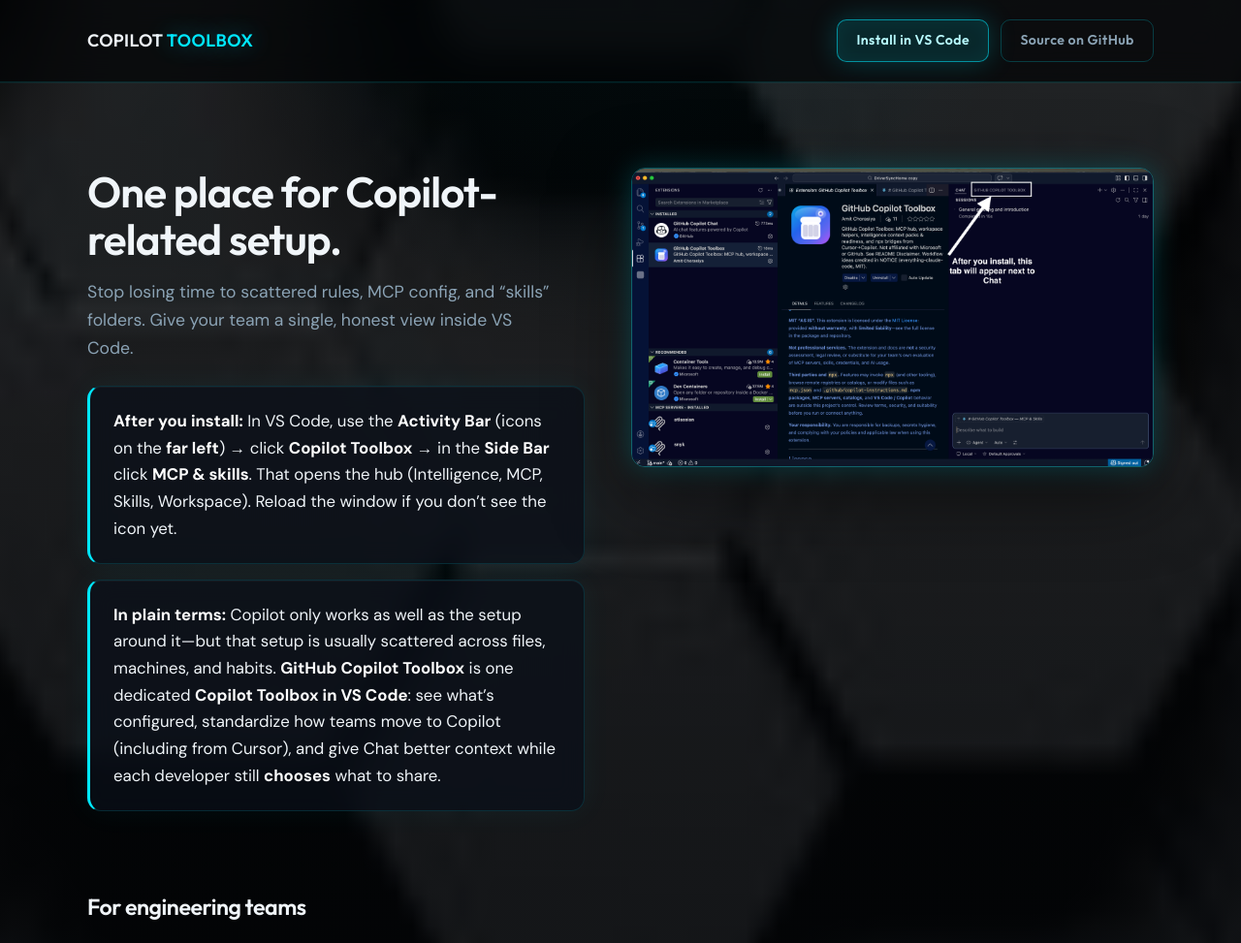
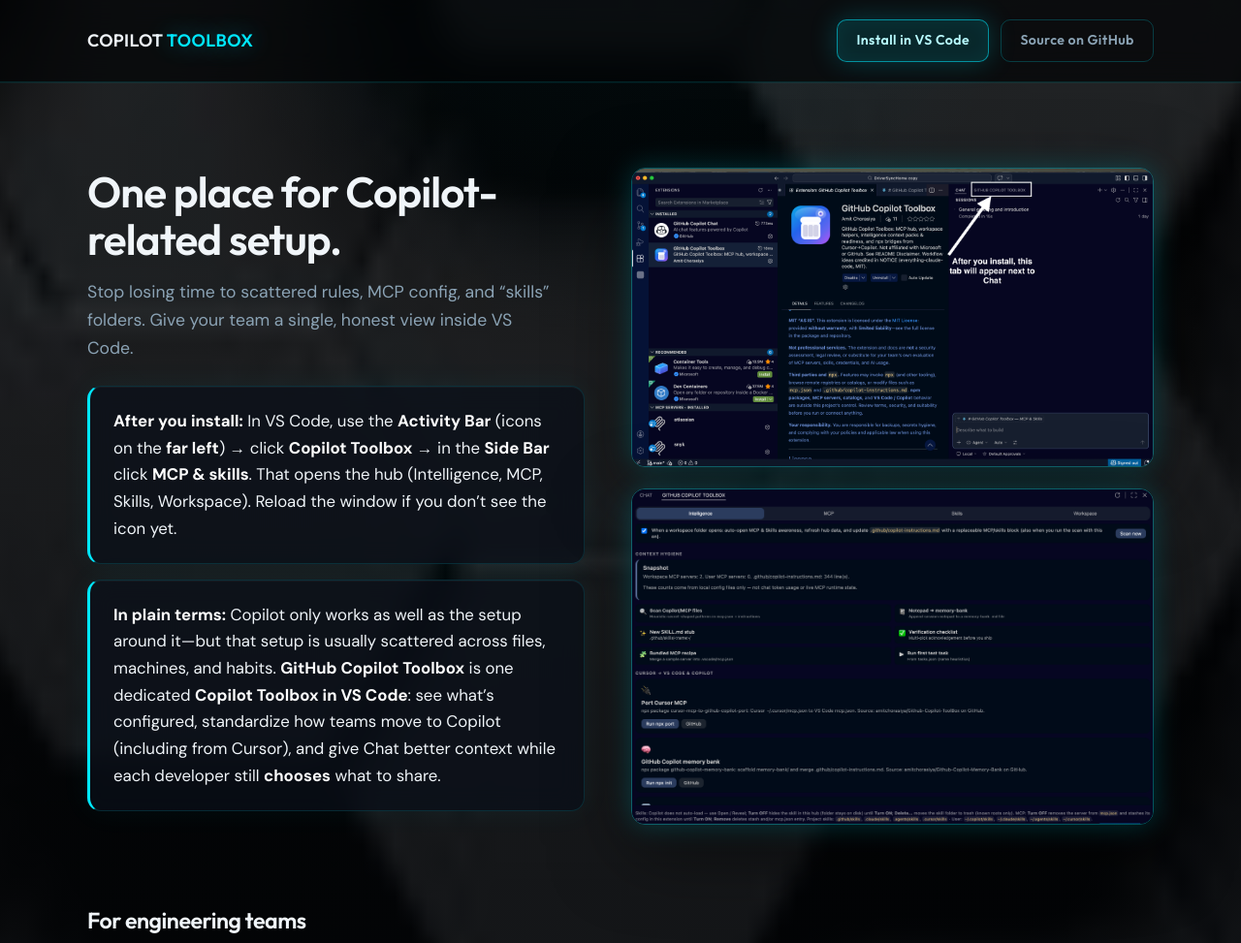
Before and after one commit to amitchorasiya/Github-Copilot-ToolBox, a website: page docs/index.html in a window 1280 px wide. Shown: the top 973 px of the page at 97% size. Drawn offline with Linux system fonts and the light colour scheme.

Commit message:
fix(docs): URL-safe access screenshot name; hero second image on site
- Rename 00-Copilot Toolbox Access.png → 00-copilot-toolbox-access.png (GitHub README image parse)
- Site hero: stack Intelligence bridges (01) under access shot; hero-media CSS
- site.css?v=19; no package version bump

```diff
--- a/docs/css/site.css
+++ b/docs/css/site.css
@@ -218,6 +218,13 @@
   margin-top: 1rem;
 }
 
+.hero-media {
+  display: flex;
+  flex-direction: column;
+  gap: 1.35rem;
+  min-width: 0;
+}
+
 .hero-shot {
   border-radius: var(--r);
   overflow: hidden;
@@ -226,6 +233,11 @@
   opacity: 0;
   animation: rise 0.9s ease 0.15s forwards;
 }
+
+.hero-shot.hero-shot-delay {
+  animation-delay: 0.32s;
+}
+
 .hero-shot img {
   display: block;
   width: 100%;
--- a/docs/index.html
+++ b/docs/index.html
@@ -14,7 +14,7 @@
       href="https://fonts.googleapis.com/css2?family=DM+Sans:ital,opsz,wght@0,9..40,400;0,9..40,500;0,9..40,600;0,9..40,700&family=JetBrains+Mono:wght@400;500&family=Outfit:wght@400;500;600;700&display=swap"
       rel="stylesheet"
     />
-    <link rel="stylesheet" href="css/site.css?v=18" />
+    <link rel="stylesheet" href="css/site.css?v=19" />
   </head>
   <body>
     <header class="site-header">
@@ -55,17 +55,31 @@
               context while each developer still <strong>chooses</strong> what to share.
             </div>
           </div>
+          <div class="hero-media">
             <div class="hero-shot">
               <img
                 class="zoomable"
                 tabindex="0"
                 data-caption="Where to open Copilot Toolbox — Activity Bar → Copilot Toolbox, then Side Bar → MCP &amp; skills"
-              src="https://raw.githubusercontent.com/amitchorasiya/Github-Copilot-ToolBox/main/screenshots/00-Copilot%20Toolbox%20Access.png?v=0.5.11"
+                src="https://raw.githubusercontent.com/amitchorasiya/Github-Copilot-ToolBox/main/screenshots/00-copilot-toolbox-access.png?v=0.5.11"
                 alt="VS Code: Activity Bar Copilot Toolbox icon and Side Bar MCP &amp; skills. Click to view fullscreen."
                 width="3024"
                 height="1732"
                 loading="eager"
               />
+            </div>
+            <div class="hero-shot hero-shot-delay">
+              <img
+                class="zoomable"
+                tabindex="0"
+                data-caption="Intelligence tab — Cursor → VS Code &amp; Copilot bridges (inside the hub)"
+                src="https://raw.githubusercontent.com/amitchorasiya/Github-Copilot-ToolBox/main/screenshots/01-intelligence-cursor-to-vscode-copilot.png?v=0.5.11"
+                alt="GitHub Copilot Toolbox hub: Intelligence tab with Cursor to VS Code and Copilot bridges. Click to view fullscreen."
+                width="2476"
+                height="1594"
+                loading="eager"
+              />
+            </div>
           </div>
         </div>
       </section>
@@ -108,7 +122,7 @@
                 class="zoomable"
                 tabindex="0"
                 data-caption="Open the hub — Activity Bar: Copilot Toolbox → Side Bar: MCP &amp; skills"
-                src="https://raw.githubusercontent.com/amitchorasiya/Github-Copilot-ToolBox/main/screenshots/00-Copilot%20Toolbox%20Access.png?v=0.5.11"
+                src="https://raw.githubusercontent.com/amitchorasiya/Github-Copilot-ToolBox/main/screenshots/00-copilot-toolbox-access.png?v=0.5.11"
                 alt="How to open GitHub Copilot Toolbox after install: Activity Bar and MCP &amp; skills. Click to view fullscreen."
                 width="3024"
                 height="1732"
```
Also changed, not shown: README.md, packages/github-copilot-toolbox/README.md, screenshots/00-copilot-toolbox-access.png (renamed from screenshots/00-Copilot Toolbox Access.png). Lines whose indentation alone changed are shown as unchanged.
